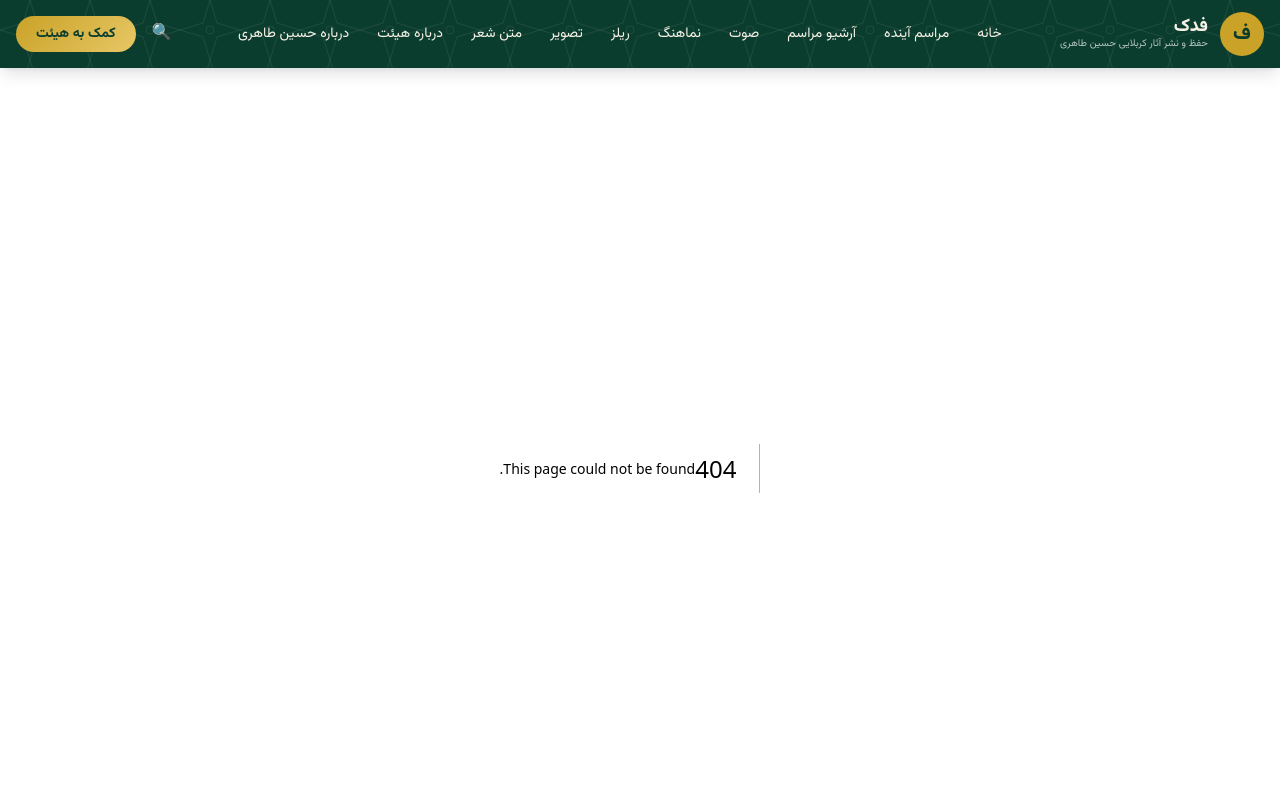
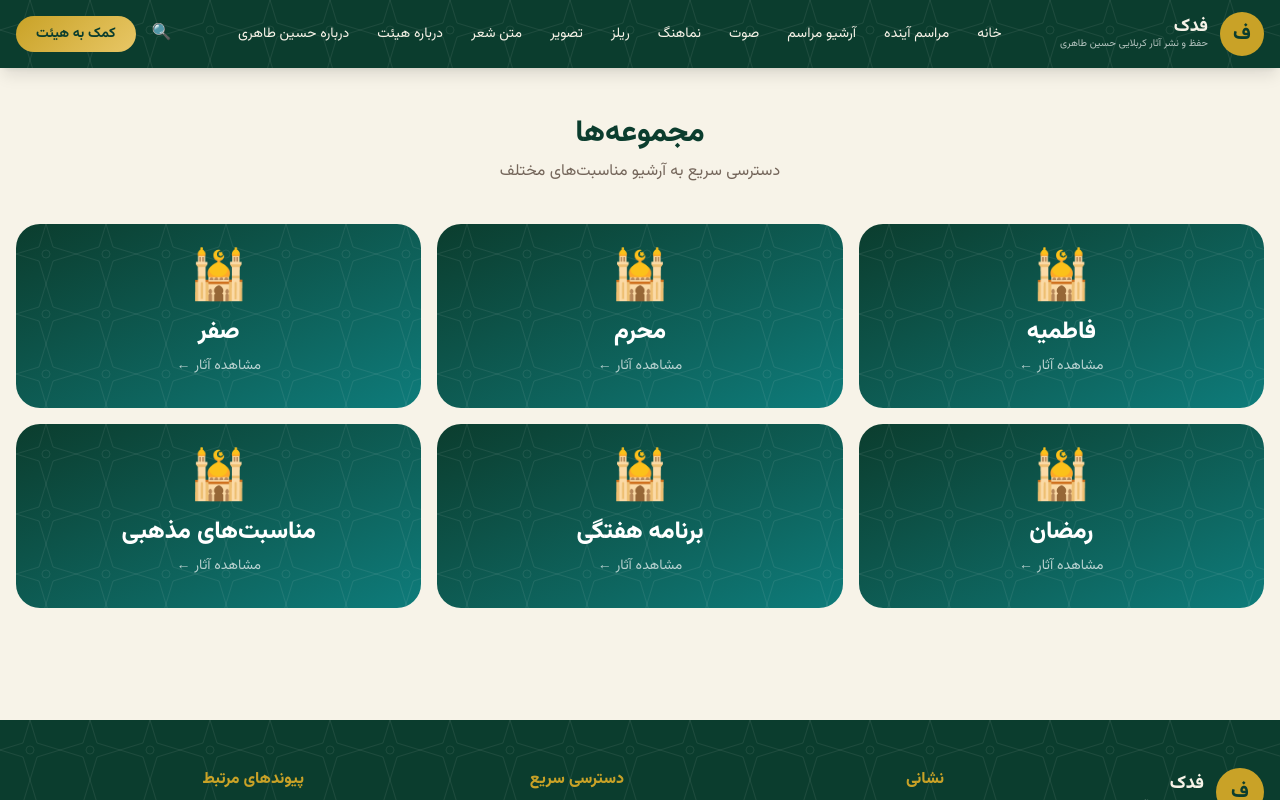
Before and after one commit to YasinSharafieh/fadak-site, a Next.js app: page /collections in a window 1280 px wide. Before the commit this address had no page. Shown: the top 800 px of the page. Built offline with nearby package versions, Linux system fonts and the light colour scheme.

Commit message:
Fadak: Fix collections build

```diff
--- a/src/app/collections/[slug]/page.tsx
+++ b/src/app/collections/[slug]/page.tsx
@@ -1,5 +1,7 @@
 import Link from "next/link";
 import { collections } from "@/data/mock";
+
+export const instant = false;
 
 export default async function CollectionDetailPage({ params }: { params: Promise<{ slug: string }> }) {
   const { slug } = await params;
--- /dev/null
+++ b/src/app/collections/page.tsx
@@ -0,0 +1,30 @@
+import Link from "next/link";
+import { collections } from "@/data/mock";
+
+export default function CollectionsPage() {
+  return (
+    <div className="mx-auto max-w-7xl px-4 py-12 animate-fade-in">
+      <div className="text-center">
+        <h1 className="text-3xl font-extrabold text-[#0B3D2E]">مجموعه‌ها</h1>
+        <p className="mt-2 text-[#3D2B1F]/70">دسترسی سریع به آرشیو مناسبت‌های مختلف</p>
+      </div>
+
+      <div className="mt-10 grid gap-4 sm:grid-cols-2 lg:grid-cols-3">
+        {collections.map((col) => (
+          <Link
+            key={col.slug}
+            href={`/collections/${col.slug}`}
+            className="card-hover group relative overflow-hidden rounded-3xl bg-gradient-to-br from-[#0B3D2E] to-[#0E7C7B] p-8 text-center text-white"
+          >
+            <div className="islamic-pattern-dark absolute inset-0" />
+            <div className="relative">
+              <div className="text-5xl">🕌</div>
+              <div className="mt-3 text-2xl font-extrabold">{col.name}</div>
+              <p className="mt-2 text-sm text-white/70">مشاهده آثار ←</p>
+            </div>
+          </Link>
+        ))}
+      </div>
+    </div>
+  );
+}
```
